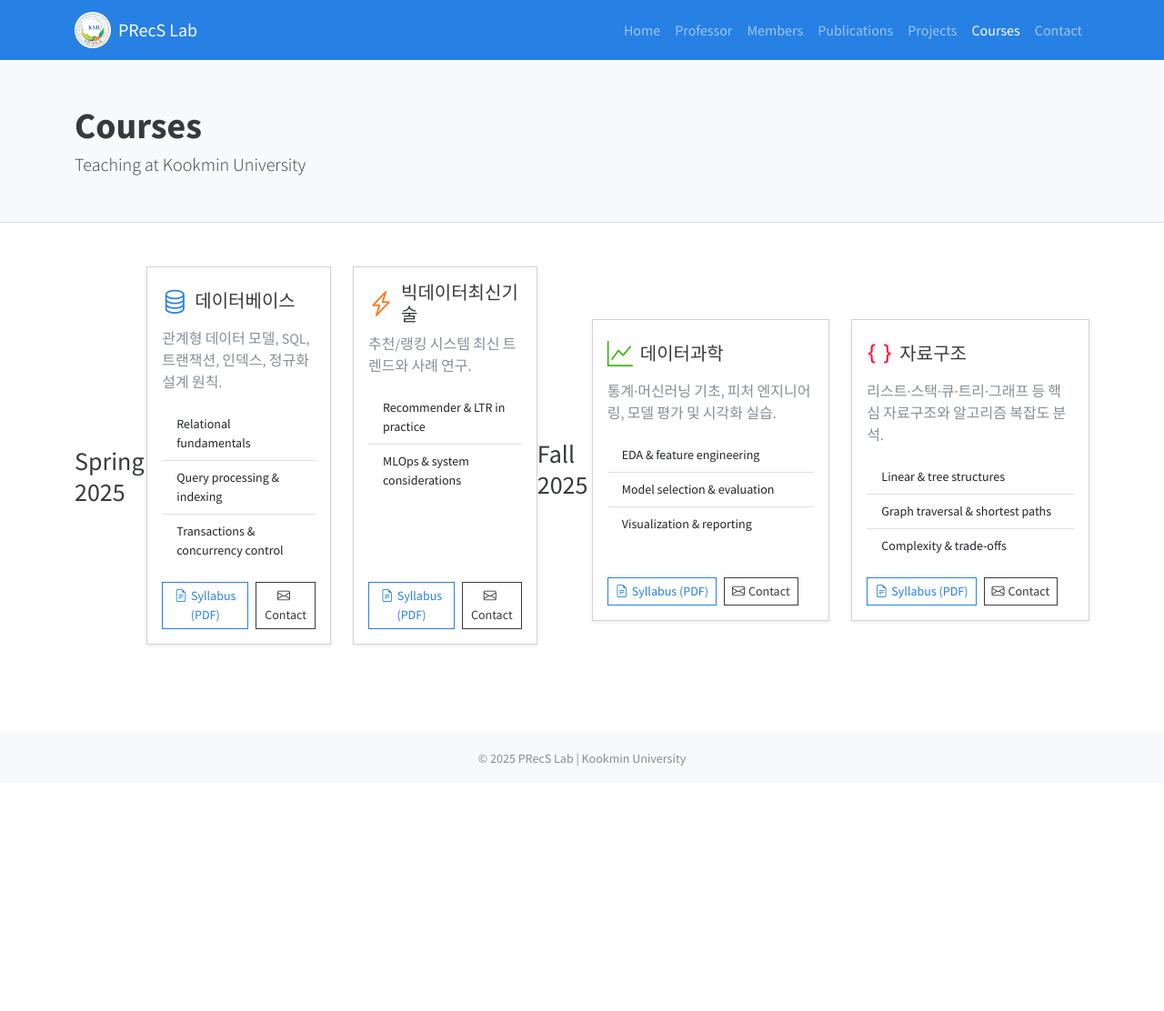
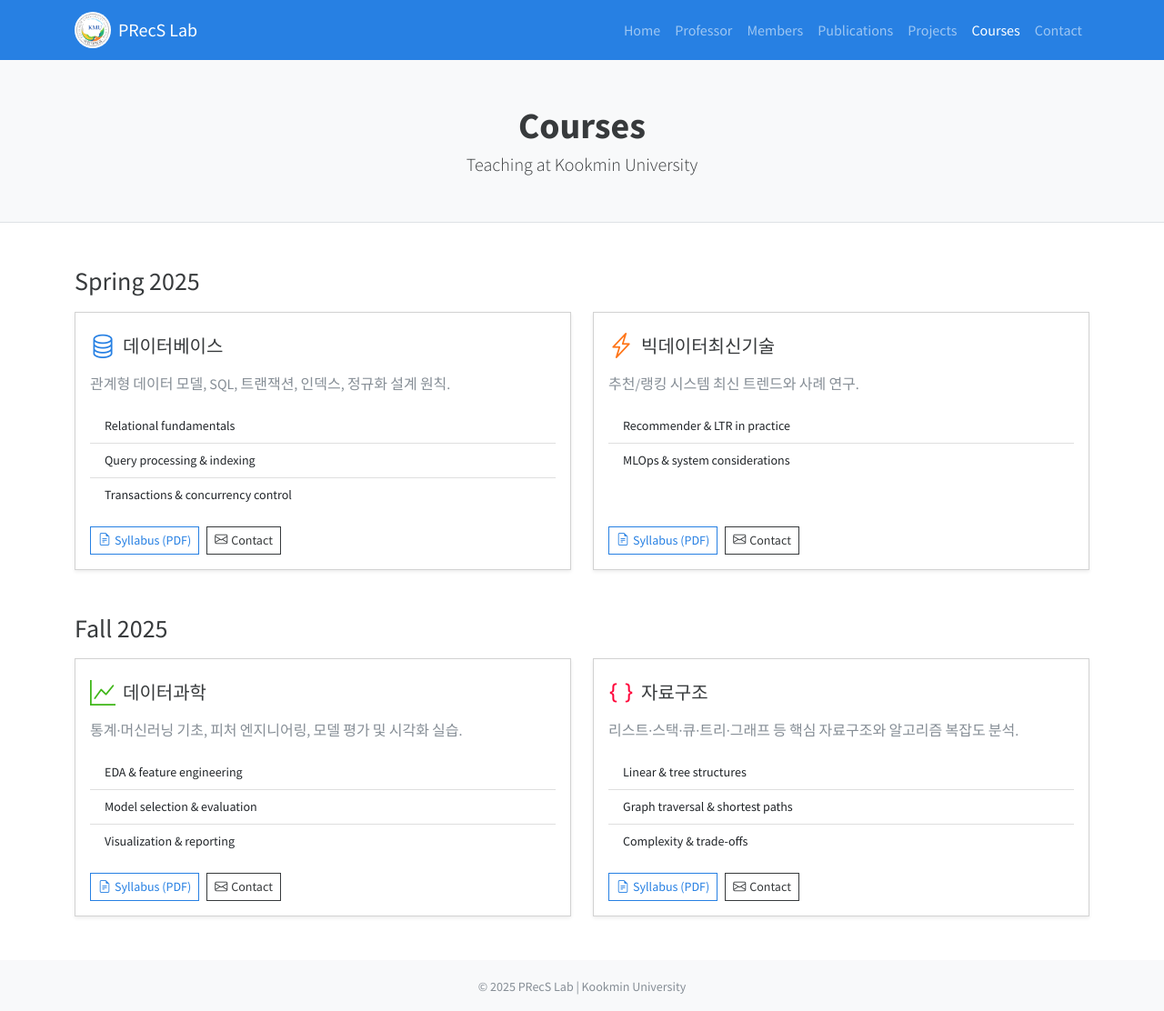
Before and after one commit to hongkyun-bae/hongkyun-bae.github.io, a Jekyll site: the page precs/courses.html, which Jekyll copies as it is, in a window 1280 px wide. Shown: the whole page at 91% size. Built offline with Jekyll 4.4.1, drawn with Linux system fonts in a browser that asks for light colours; nearby versions of some CDN libraries; before the commit the page ends 900 px from its top, so only the background shows below that.

Commit message:
Update courses.html

```diff
--- a/precs/courses.html
+++ b/precs/courses.html
@@ -38,7 +38,7 @@
   </div>
 </nav>
 
-<header class="bg-light py-5 border-bottom">
+<header class="bg-light text-center py-5 border-bottom">
   <div class="container">
     <h1 class="fw-bold mb-1">Courses</h1>
     <p class="lead mb-0">Teaching at Kookmin University</p>
@@ -50,8 +50,8 @@
   <!-- 2025-1 -->
   <div class="d-flex align-items-center mb-3">
     <h3 class="mb-0">Spring 2025</h3>
-<!--     <span class="badge bg-primary ms-3">Spring</span>
-  </div> -->
+<!--     <span class="badge bg-primary ms-3">Spring</span> -->
+  </div>
 
   <div class="row g-4 mb-5">
     <!-- 데이터베이스 -->
@@ -101,8 +101,8 @@
   <!-- 2025-2 -->
   <div class="d-flex align-items-center mb-3">
     <h3 class="mb-0">Fall 2025</h3>
-<!--     <span class="badge bg-success ms-3">Fall</span>
-  </div> -->
+<!--     <span class="badge bg-success ms-3">Fall</span> -->
+  </div>
 
   <div class="row g-4">
     <!-- 데이터과학 -->
```
